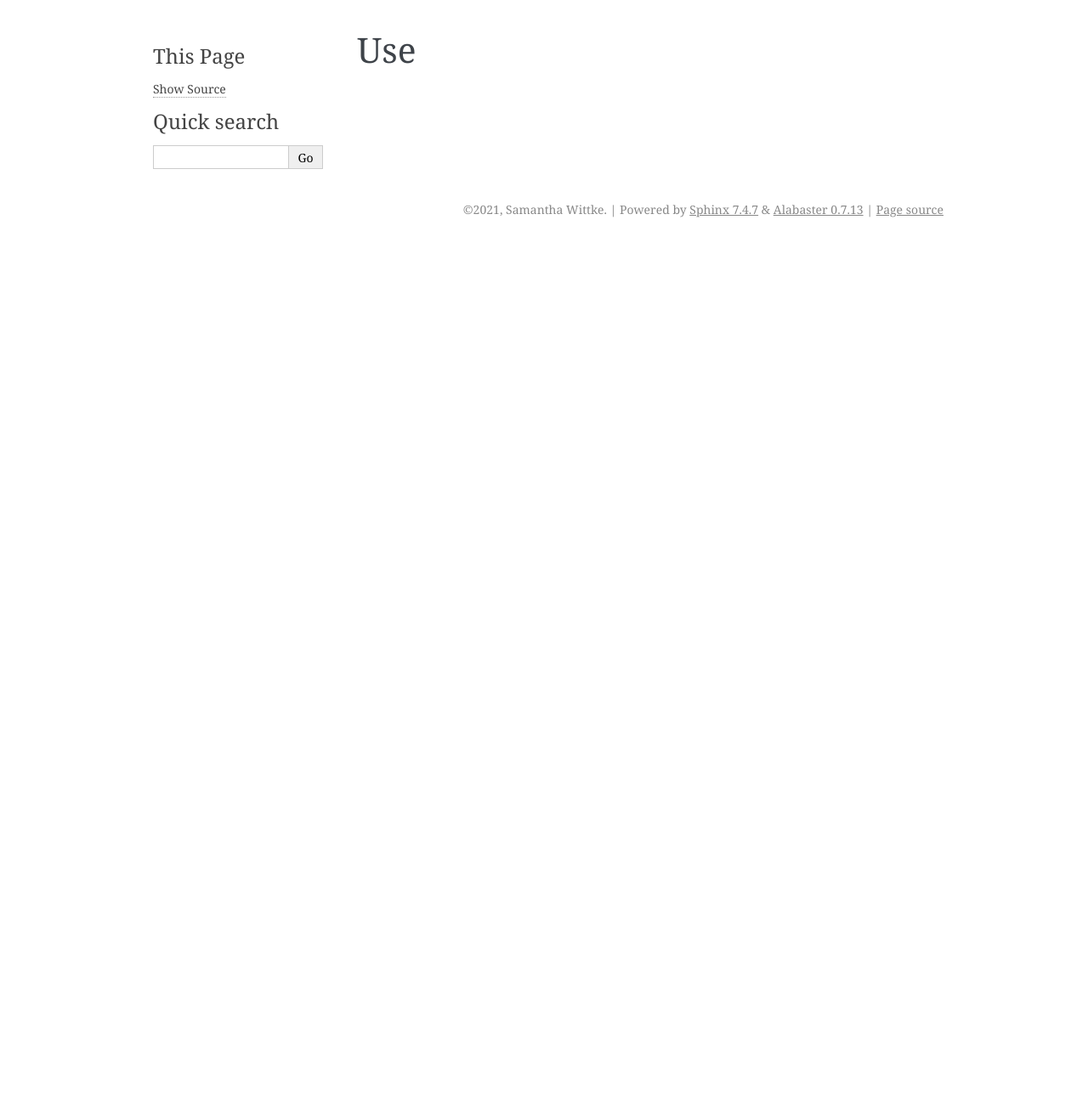
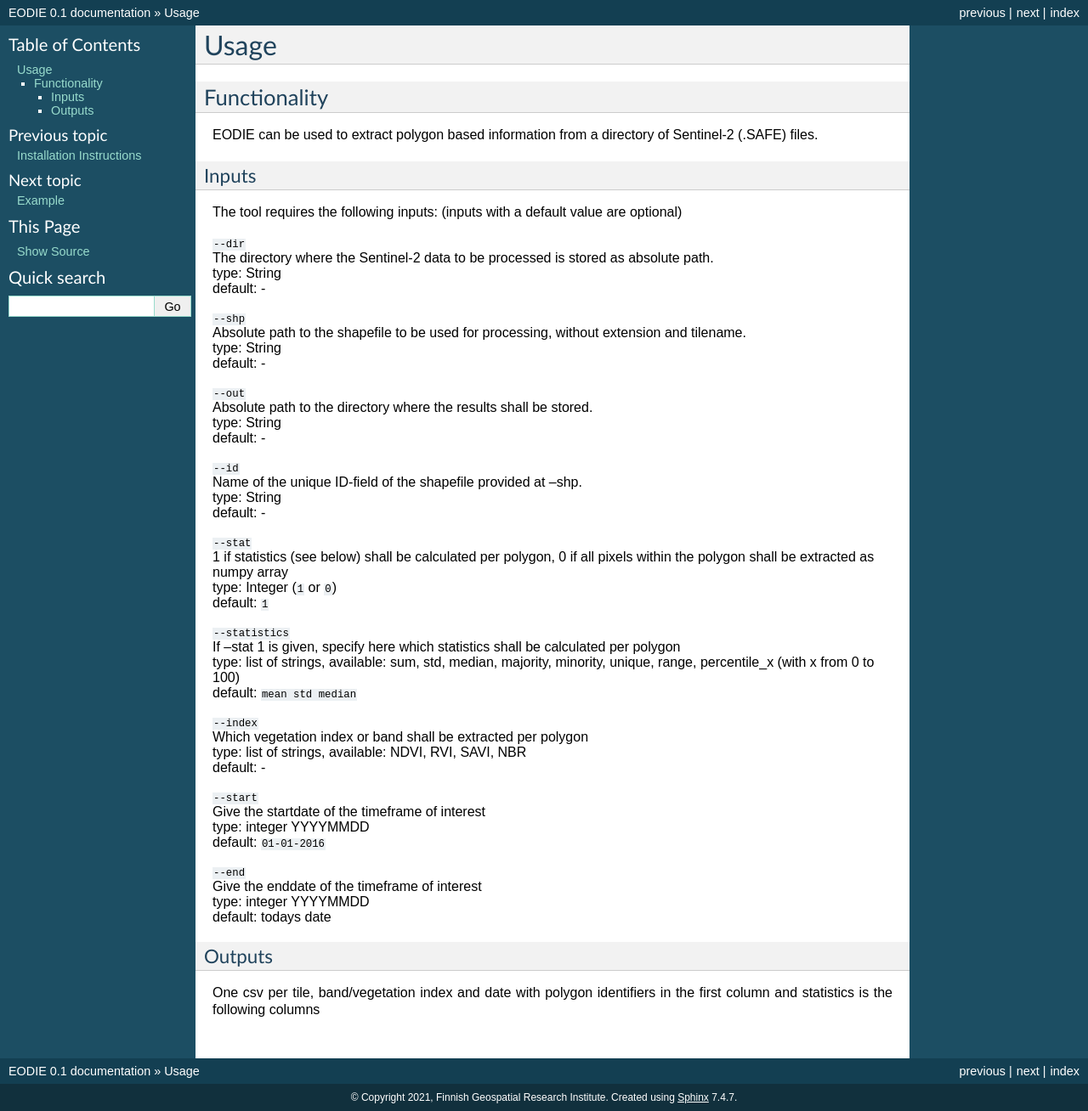
Before and after one commit to samumantha/EODIE, a Sphinx documentation site: the page built from docs/Use.rst, in a window 1280 px wide. Shown: the whole page at 85% size. Built offline with Sphinx 7.4.7, drawn with Linux system fonts in a browser that asks for light colours; before the commit the page ends 900 px from its top, so only the background shows below that.

Commit message:
basic documentation done

```diff
--- a/docs/Use.rst
+++ b/docs/Use.rst
@@ -1,2 +1,65 @@
-Use
-====
+Usage
+======
+
+
+Functionality
+-------------
+
+EODIE can be used to extract polygon based information from a directory of Sentinel-2 (.SAFE) files.
+
+
+Inputs
+^^^^^^^
+
+The tool requires the following inputs:
+(inputs with a default value are optional)
+
+| ``--dir``
+| The directory where the Sentinel-2 data to be processed is stored as absolute path.
+| type: String
+| default: -
+
+
+| ``--shp``
+| Absolute path to the shapefile to be used for processing, without extension and tilename.
+| type: String
+| default: -
+
+| ``--out``
+| Absolute path to the directory where the results shall be stored.
+| type: String
+| default: -
+
+| ``--id``
+| Name of the unique ID-field of the shapefile provided at --shp.
+| type: String
+| default: -
+
+| ``--stat``
+| 1 if statistics (see below) shall be calculated per polygon, 0 if all pixels within the polygon shall be extracted as numpy array
+| type: Integer (``1`` or ``0``)
+| default: ``1``
+
+| ``--statistics``
+| If --stat 1 is given, specify here which statistics shall be calculated per polygon
+| type: list of strings, available: sum, std, median, majority, minority, unique, range, percentile_x (with x from 0 to 100)
+| default: ``mean std median``
+
+| ``--index``
+| Which vegetation index or band shall be extracted per polygon
+| type: list of strings, available: NDVI, RVI, SAVI, NBR
+| default: -
+
+| ``--start``
+| Give the startdate of the timeframe of interest
+| type: integer YYYYMMDD
+| default: ``01-01-2016``
+
+| ``--end``
+| Give the enddate of the timeframe of interest
+| type: integer YYYYMMDD
+| default: todays date
+
+Outputs
+^^^^^^^^
+One csv per tile, band/vegetation index and date with polygon identifiers in the first column and statistics is the following columns
--- a/docs/conf.py
+++ b/docs/conf.py
@@ -18,7 +18,7 @@
 # -- Project information -----------------------------------------------------
 
 project = 'EODIE'
-copyright = '2021, Samantha Wittke'
+copyright = '2021, Finnish Geospatial Research Institute'
 author = 'Samantha Wittke'
 
 # The full version, including alpha/beta/rc tags
@@ -47,7 +47,7 @@ exclude_patterns = ['_build', 'Thumbs.db', '.DS_Store']
 # The theme to use for HTML and HTML Help pages.  See the documentation for
 # a list of builtin themes.
 #
-html_theme = 'alabaster'
+html_theme = 'classic'
 
 # Add any paths that contain custom static files (such as style sheets) here,
 # relative to this directory. They are copied after the builtin static files,
```
Also changed, not shown: docs/Example.rst (+13 -1 lines), docs/Prerequisites.rst (+13 -2 lines), docs/index.rst (+24 -14 lines), 2 other files.
